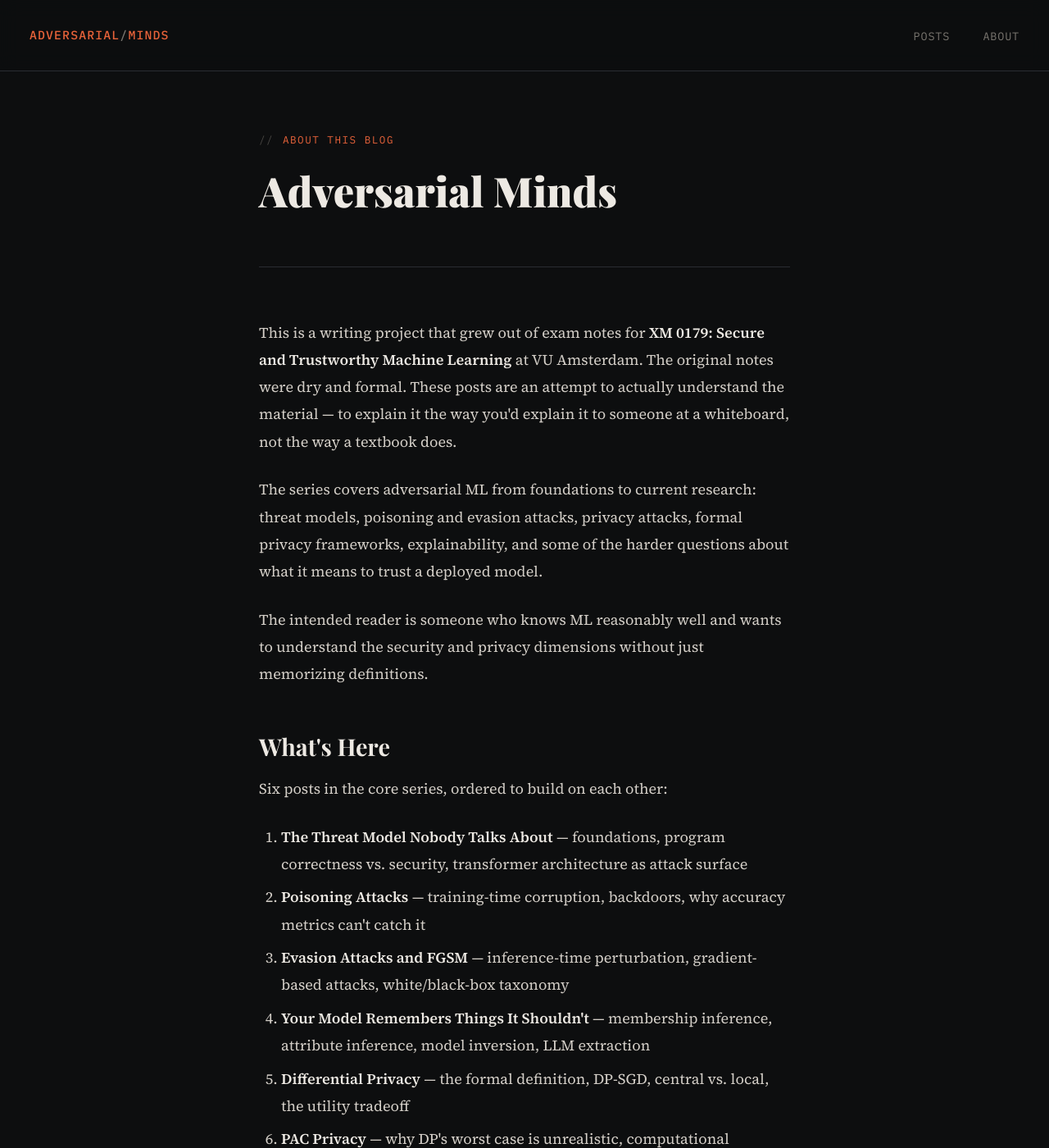
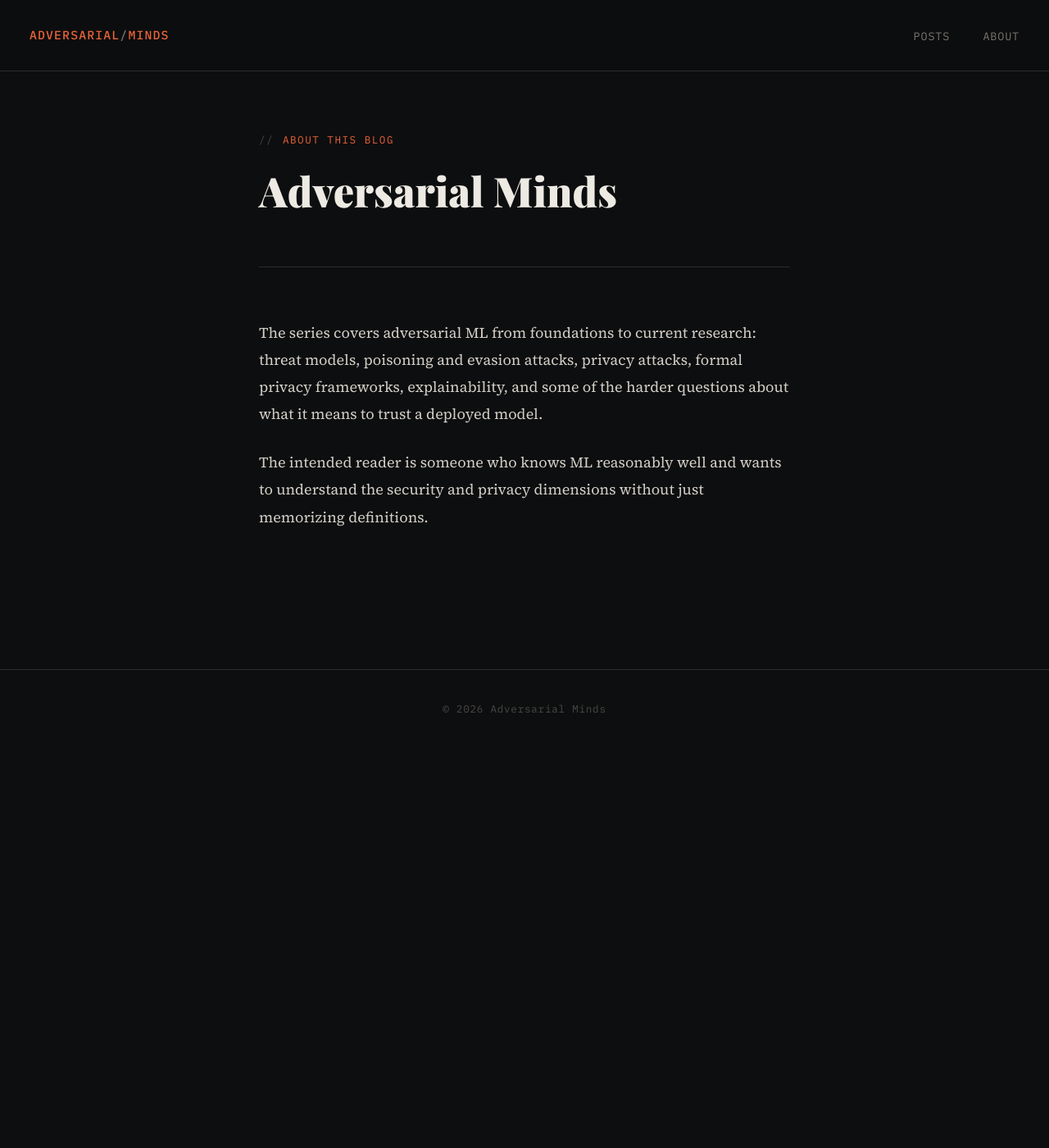
Before and after one commit to cymtrick/cymtrick.github.io, a Jekyll site: the page built from about.md, in a window 1280 px wide and 1400 px high. Shown: the whole window at 82% size. Built offline with Jekyll 4.4.1, drawn with Linux system fonts in a browser that asks for light colours; some web fonts are replaced; some of the changed text lies outside the part shown.

Commit message:
Revise content in about.md to streamline information
Removed introductory paragraph and several sections including 'What's Here' and 'References' from the about.md file.

```diff
--- a/about.md
+++ b/about.md
@@ -10,27 +10,12 @@ title: About
   </header>
 
   <div class="post-content">
-    <p>This is a writing project that grew out of exam notes for <strong>XM 0179: Secure and Trustworthy Machine Learning</strong> at VU Amsterdam. The original notes were dry and formal. These posts are an attempt to actually understand the material — to explain it the way you'd explain it to someone at a whiteboard, not the way a textbook does.</p>
 
     <p>The series covers adversarial ML from foundations to current research: threat models, poisoning and evasion attacks, privacy attacks, formal privacy frameworks, explainability, and some of the harder questions about what it means to trust a deployed model.</p>
 
     <p>The intended reader is someone who knows ML reasonably well and wants to understand the security and privacy dimensions without just memorizing definitions.</p>
 
-    <h2>What's Here</h2>
 
-    <p>Six posts in the core series, ordered to build on each other:</p>
 
-    <ol>
-      <li><strong>The Threat Model Nobody Talks About</strong> — foundations, program correctness vs. security, transformer architecture as attack surface</li>
-      <li><strong>Poisoning Attacks</strong> — training-time corruption, backdoors, why accuracy metrics can't catch it</li>
-      <li><strong>Evasion Attacks and FGSM</strong> — inference-time perturbation, gradient-based attacks, white/black-box taxonomy</li>
-      <li><strong>Your Model Remembers Things It Shouldn't</strong> — membership inference, attribute inference, model inversion, LLM extraction</li>
-      <li><strong>Differential Privacy</strong> — the formal definition, DP-SGD, central vs. local, the utility tradeoff</li>
-      <li><strong>PAC Privacy</strong> — why DP's worst case is unrealistic, computational adversary model, black-box privatization</li>
-    </ol>
-
-    <h2>References</h2>
-
-    <p>The core papers behind these posts: Goodfellow et al. (2015) on FGSM, Shokri et al. (2017) on membership inference, Carlini et al. (2021) on extracting training data from GPT-2, Dwork et al. "The Algorithmic Foundations of Differential Privacy" (2014), and Ligett & Livni (2022) on PAC Privacy.</p>
   </div>
 </div>
```
